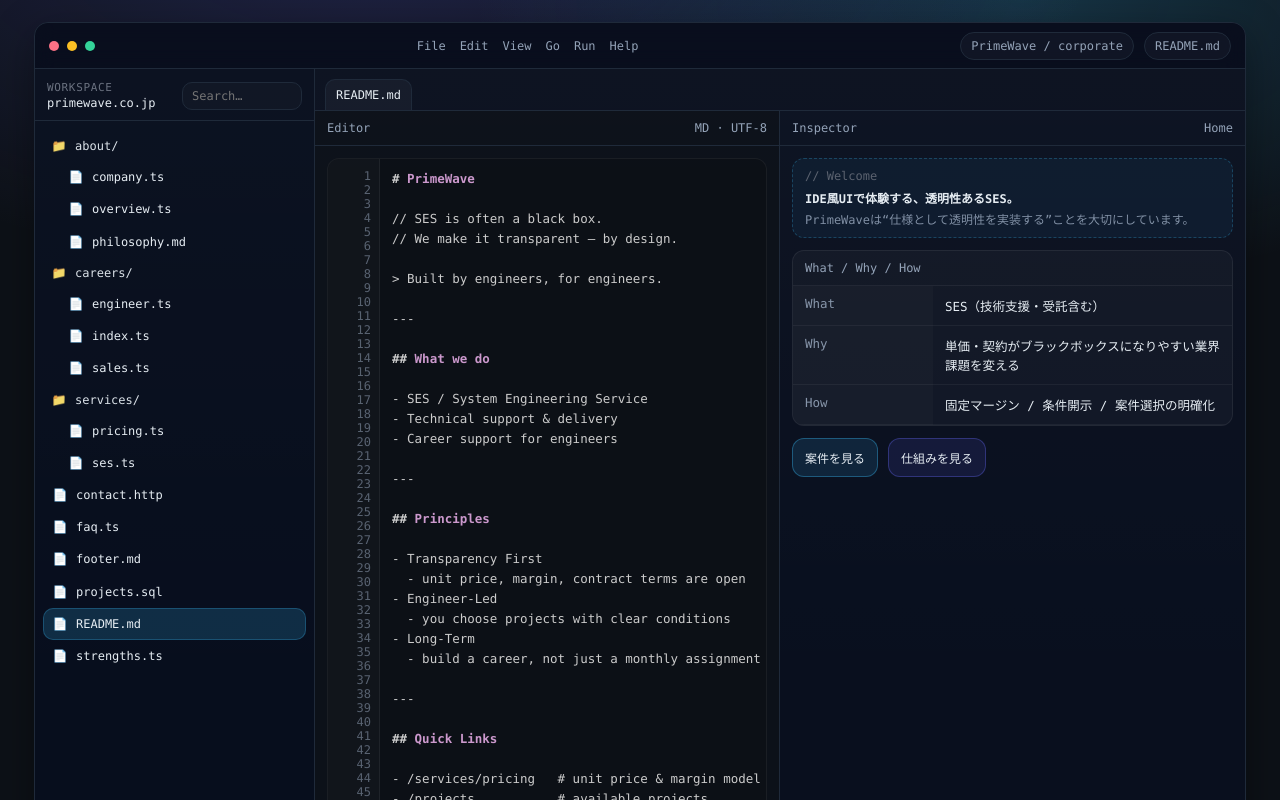
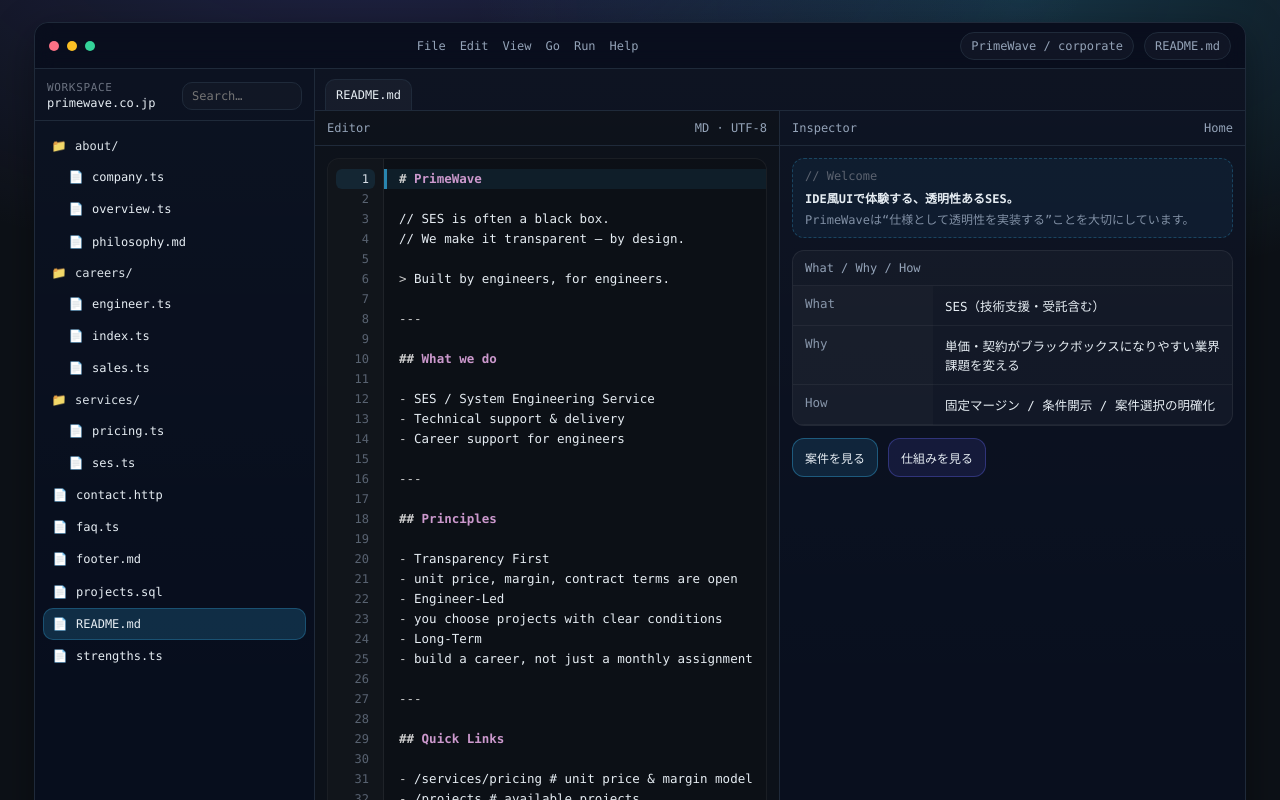
Before and after one commit to 8yabusa/primewave-ide, a Next.js app: page / in a window 1280 px wide. Shown: the top 800 px of the page. Built offline with nearby package versions, Linux system fonts and the light colour scheme.

Commit message:
選択した行をハイライト表示追加

```diff
--- a/src/components/CodeViewer.tsx
+++ b/src/components/CodeViewer.tsx
@@ -1,7 +1,7 @@
 // src/components/CodeViewer.tsx
 "use client";
 
-import { useEffect, useMemo, useRef } from "react";
+import { useEffect, useMemo, useState } from "react";
 import Prism from "prismjs";
 
 // 必要な言語を読み込み（使うものだけ）
@@ -10,14 +10,18 @@
 import "prismjs/components/prism-markdown";
 import "prismjs/components/prism-bash";
 
-// テーマCSS（後で自作してもOK）
+// テーマCSS（背景は後で透明化する）
 import "prismjs/themes/prism-tomorrow.css";
 
 import type { Lang } from "@/lib/types";
 
-export default function CodeViewer({ code, language }: { code: string; language: Lang }) {
-  const ref = useRef<HTMLPreElement | null>(null);
-
+export default function CodeViewer({
+  code,
+  language,
+}: {
+  code: string;
+  language: Lang;
+}) {
   const prismLang = useMemo(() => {
     switch (language) {
       case "ts":
@@ -27,25 +31,38 @@
       case "md":
         return "markdown";
       case "http":
-        // httpはprism標準だと弱いのでbash扱いで雰囲気
-        return "bash";
+        return "bash"; // 雰囲気優先
       default:
         return "clike";
     }
   }, [language]);
 
-  const lines = useMemo(() => code.replace(/\n$/, "").split("\n"), [code]);
+  const [activeLine, setActiveLine] = useState<number>(1);
 
+  // codeが変わったらカーソル行を先頭に戻す（好みで維持でもOK）
   useEffect(() => {
-    if (!ref.current) return;
-    Prism.highlightAllUnder(ref.current);
+    setActiveLine(1);
+  }, [code]);
+
+  // PrismでHTML生成（重要：highlightAllUnder は不要）
+  const highlightedHtml = useMemo(() => {
+    const grammar = Prism.languages[prismLang] ?? Prism.languages.clike;
+    return Prism.highlight(code, grammar, prismLang);
   }, [code, prismLang]);
+
+  // 1行ずつに分割して描画
+  const lines = useMemo(() => {
+    // Prismの出力HTMLは \n を保持するので split でOK
+    const arr = highlightedHtml.split("\n");
+    // 最後が空行だけのケースは表示を整える
+    return arr.length === 0 ? [""] : arr;
+  }, [highlightedHtml]);
 
   return (
     <div
       style={{
         display: "grid",
-        gridTemplateColumns: "52px 1fr",
+        gridTemplateColumns: "56px 1fr",
         border: "1px solid rgba(255,255,255,.06)",
         borderRadius: 12,
         overflow: "hidden",
@@ -63,35 +80,80 @@
           color: "rgba(148,163,184,.55)",
           textAlign: "right",
           userSelect: "none",
-          whiteSpace: "pre",
         }}
       >
-        {lines.map((_, i) => String(i + 1).padStart(2, " ") + "\n")}
+        {lines.map((_, i) => {
+          const n = i + 1;
+          const isActive = n === activeLine;
+          return (
+            <div
+              key={n}
+              onClick={() => setActiveLine(n)}
+              style={{
+                height: 20,
+                lineHeight: "20px",
+                paddingRight: 6,
+                borderRadius: 6,
+                cursor: "pointer",
+                color: isActive ? "rgba(226,232,240,.95)" : "rgba(148,163,184,.55)",
+                background: isActive ? "rgba(56,189,248,.10)" : "transparent",
+              }}
+              title={`Line ${n}`}
+            >
+              {String(n).padStart(2, " ")}
+            </div>
+          );
+        })}
       </div>
 
-      {/* Prism */}
-      <pre
-        ref={ref}
+      {/* コード本体 */}
+      <div
         style={{
-          margin: 0,
-          padding: "10px 12px",
+          padding: "10px 0",
           overflow: "auto",
-          background: "transparent",
           fontFamily: "var(--mono)",
           fontSize: 12.5,
-          lineHeight: 1.6,
+          lineHeight: "20px",
         }}
       >
-        <code className={`language-${prismLang}`}>{code}</code>
-      </pre>
+        {lines.map((html, i) => {
+          const n = i + 1;
+          const isActive = n === activeLine;
+          return (
+            <div
+              key={n}
+              onClick={() => setActiveLine(n)}
+              style={{
+                display: "grid",
+                gridTemplateColumns: "1fr",
+                padding: "0 12px",
+                borderLeft: isActive ? "3px solid rgba(56,189,248,.65)" : "3px solid transparent",
+                background: isActive ? "rgba(56,189,248,.08)" : "transparent",
+              }}
+            >
+              <span
+                // Prismの行HTMLをそのまま注入
+                dangerouslySetInnerHTML={{ __html: html.length ? html : "&nbsp;" }}
+              />
+            </div>
+          );
+        })}
+      </div>
 
-      {/* Prismテーマの背景を透明に寄せる（IDE側の背景を活かす） */}
+      {/* PrismテーマをIDE背景に合わせる（背景透明化） */}
       <style jsx global>{`
-        pre[class*="language-"] {
+        /* Prismのデフォ背景を消す */
+        pre[class*="language-"], code[class*="language-"] {
           background: transparent !important;
+          text-shadow: none !important;
         }
-        code[class*="language-"] {
+        /* 行内のフォント統一 */
+        code[class*="language-"], pre[class*="language-"] {
           font-family: var(--mono) !important;
+        }
+        /* 行のhover演出（カーソル感） */
+        ._code_line:hover {
+          background: rgba(255, 255, 255, 0.03);
         }
       `}</style>
     </div>
```
